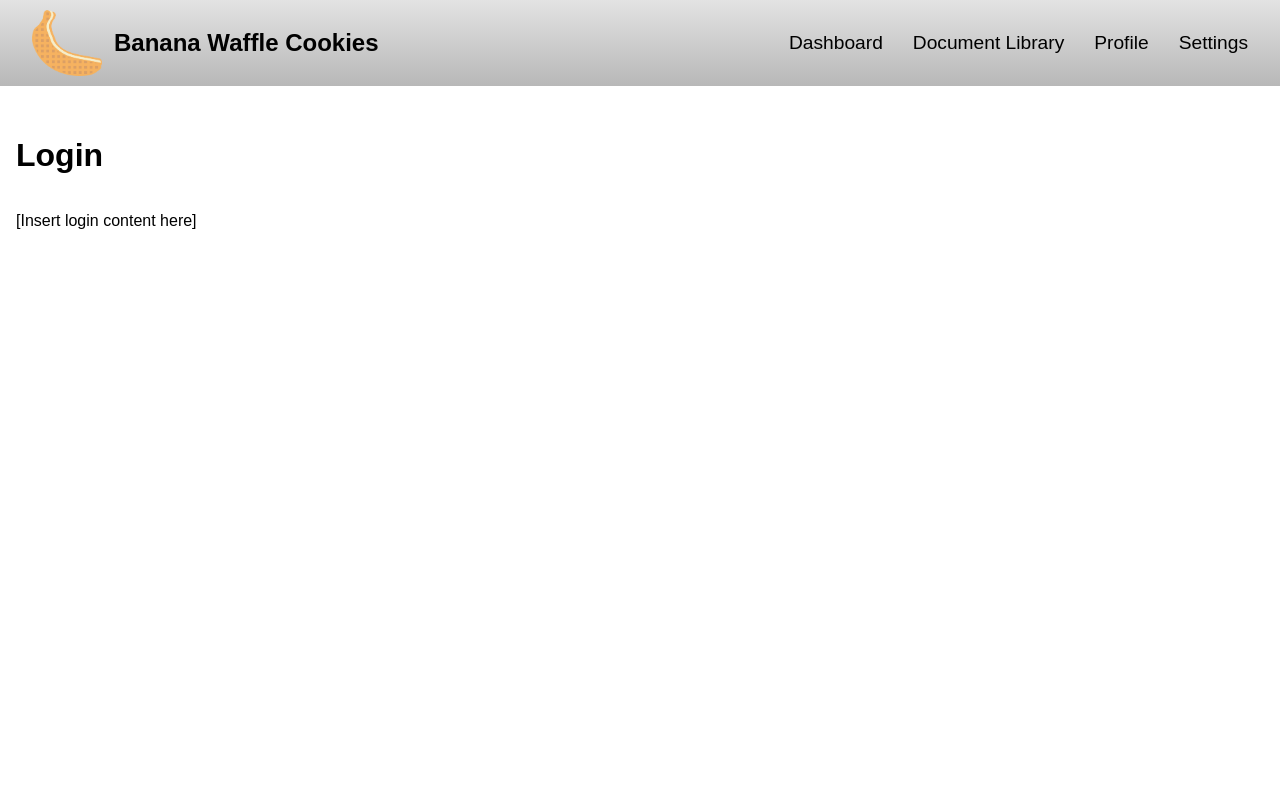
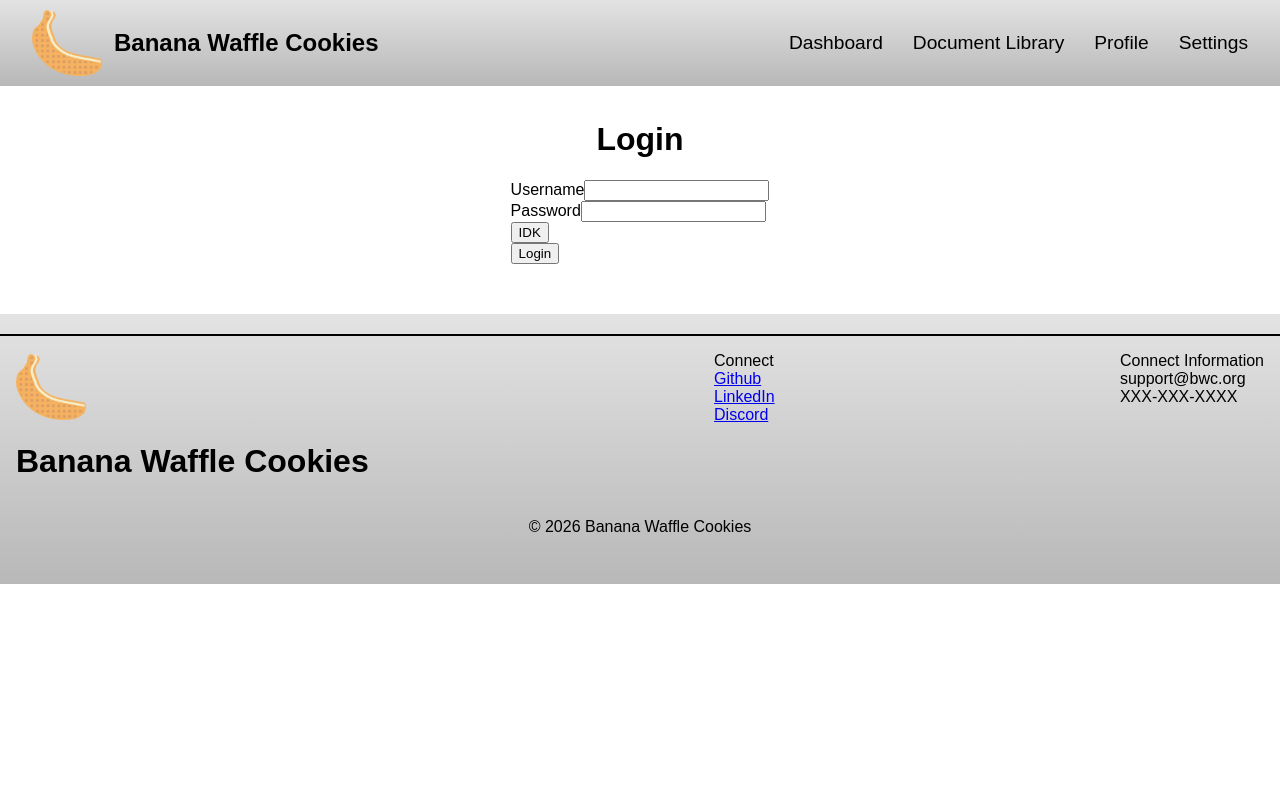
Before and after one commit to AtomicPhoenix/BananaWaffleCookies, a Vue app in the folder frontend/: page /login in a window 1280 px wide. Shown: the top 800 px of the page. Built offline with nearby package versions, Linux system fonts and the light colour scheme.

Commit message:
initial login page form, no styling as of right now, but it is crunch time!

```diff
--- a/frontend/src/assets/css/login.css
+++ b/frontend/src/assets/css/login.css
@@ -1,3 +1,12 @@
 @import './footer.css';
 @import './header.css';
 @import './main.css';
+
+.login-page{
+    display: flex;
+    flex-direction: column;
+    padding-top: 50px;
+    padding-bottom:50px;
+    justify-content: center;
+    align-items: center;
+}
--- a/frontend/src/pages/login.vue
+++ b/frontend/src/pages/login.vue
@@ -1,10 +1,69 @@
 <template>
-  <main>
-    <body>
+    <div class="login-page">
       <h1>Login</h1>
-      <p>[Insert login content here]</p>
-    </body>
-  </main>
+      <!-- Form wrapper that prevents default page reload on submit -->
+      <form @submit.prevent="handleLogin">
+
+      <!-- Username field container -->
+      <div class="input-field">
+        <!-- Label describing the input -->
+        <label for="username">Username</label>
+
+        <!-- Input bound to reactive state using v-model -->
+        <input
+          id="username"
+          type="text"
+          v-model="form.username"
+          required
+        />
+      </div>
+
+      <!-- Password field container -->
+      <div class="input-field">
+        <!-- Label describing the input -->
+        <label for="password">Password</label>
+
+        <!-- Password input (masked) bound to reactive state -->
+        <input
+          id="password"
+          type="password"
+          v-model="form.password"
+          required
+        />
+      </div>
+
+      <!-- Login with OAuth -->
+      <div class="oauth-button">
+        <button>IDK</button>
+      </div>
+      <!-- Submit button to trigger login logic -->
+      <div>
+        <button type="submit">Login</button>
+      </div>
+
+    </form>
+  </div>
 </template>
 
+<script setup>
+// Import reactive utility for form state //
+import { reactive } from 'vue'
+
+// Reactive object to store form input values //
+const form = reactive({
+  username: '',
+  password: ''
+})
+
+// Function that runs when the form is submitted //
+function handleLogin() {
+  // Place Authentication Logic here //
+
+
+  // Example: clear form after submission //
+  form.username = ''
+  form.password = ''
+}
+</script>
+
 <style scoped src="@/assets/css/login.css"></style>
```
